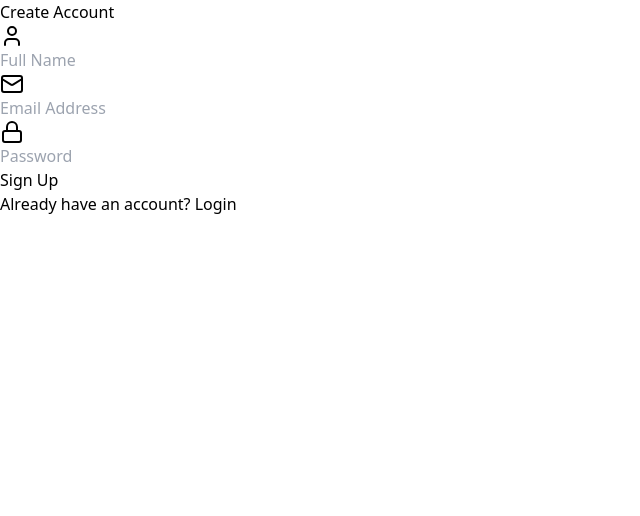
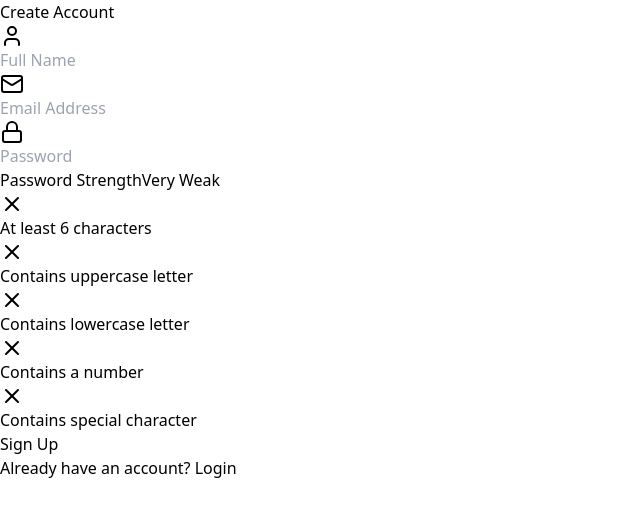
Before and after one commit to SAIRANTRI/Authentication-MERN, a React (Vite) app in the folder frontend/: page /signup in a window 1280 px wide. Shown: the top 516 px of the page, without its empty margins (0-640 px from the left). Built offline with nearby package versions, Linux system fonts and the light colour scheme.

Commit message:
added password strength endpoint

```diff
--- /dev/null
+++ b/frontend/src/components/PasswordStrengthMeter.jsx
@@ -0,0 +1,82 @@
+import { Check, X } from "lucide-react";
+
+const PasswordCriteria = ({ password }) => {
+  const criteria = [
+    { label: "At least 6 characters", met: password.length >= 6 },
+    { label: "Contains uppercase letter", met: /[A-Z]/.test(password) },
+    { label: "Contains lowercase letter", met: /[a-z]/.test(password) },
+    { label: "Contains a number", met: /\d/.test(password) },
+    { label: "Contains special character", met: /[^A-Za-z0-9]/.test(password) },
+  ];
+
+  return (
+    <div className="mt-2 space-y-1">
+      {criteria.map((item) => (
+        <div key={item.label} className="flex items-cener text-xs">
+          {item.met ? (
+            <Check className="size-4 text-green-400" />
+          ) : (
+            <X className="size-4 text-gray-500 mr-2" />
+          )}
+
+          <span className={item.met ? "text-green-500" : "text-gray-400"}>
+            {item.label}
+          </span>
+        </div>
+      ))}
+    </div>
+  );
+};
+
+const PasswordStrengthMeter = ({password}) => {
+
+  const getStrength = (pass) => {
+    let strength = 0;
+    if (pass.length >= 6) strength++;
+    if (pass.match(/[a-z]/) && pass.match(/[A-Z]/)) strength++;
+    if (pass.match(/\d/)) strength++;
+    if (pass.match(/[^a-zA-Z\d]/)) strength++;
+    return strength;
+  };
+
+  const strength = getStrength(password);
+  const getColor = (strength) => {
+    if (strength === 0) return "bg-red-500";
+    if (strength === 1) return "bg-red-400";
+    if (strength === 2) return "bg-yellow-500";
+    if (strength === 3) return "bg-yellow-400";
+    return "bg-green-500";
+  };
+
+  const getStrengthText = (strength) => {
+    if (strength === 0) return "Very Weak";
+    if (strength === 1) return "Weak";
+    if (strength === 2) return "Fair";
+    if (strength === 3) return "Good";
+    return "Strong";
+  };
+
+  return (
+    <div className="mt-2">
+      <div className="flex items-center justify-between mb-1">
+        <span className="text-xs text-gray-400">Password Strength</span>
+        <span className="text-xs text-gray-400">
+          {getStrengthText(strength)}
+        </span>
+      </div>
+      <div className="flex space-x-1">
+        {[...Array(4)].map((_, index) => (
+          <div
+            key={index}
+            className={`h-1 w-1/4 rounded-full transition-colors duration-300
+                ${index < strength ? getColor(strength) : "bg-gray-600"}
+              `}
+          />
+        ))}
+      </div>
+      <PasswordCriteria password={password} />
+    </div>
+  );
+};
+
+export default PasswordStrengthMeter;
--- a/frontend/src/pages/Signup.jsx
+++ b/frontend/src/pages/Signup.jsx
@@ -3,6 +3,7 @@
 import { Lock, Mail, User } from "lucide-react";
 import { useState } from "react";
 import { Link } from "react-router-dom";
+import PasswordStrengthMeter from "../components/PasswordStrengthMeter.jsx";
 
 const SignUpPage = () => {
 	const [name, setName] = useState("");
@@ -50,6 +51,8 @@
 						onChange={(e) => setPassword(e.target.value)}
 					/>
 
+					<PasswordStrengthMeter password={password} />
+
 					<motion.button
 						className='mt-5 w-full py-3 px-4 bg-gradient-to-r from-green-500 to-emerald-600 text-white
 						font-bold rounded-lg shadow-lg hover:from-green-600
```
